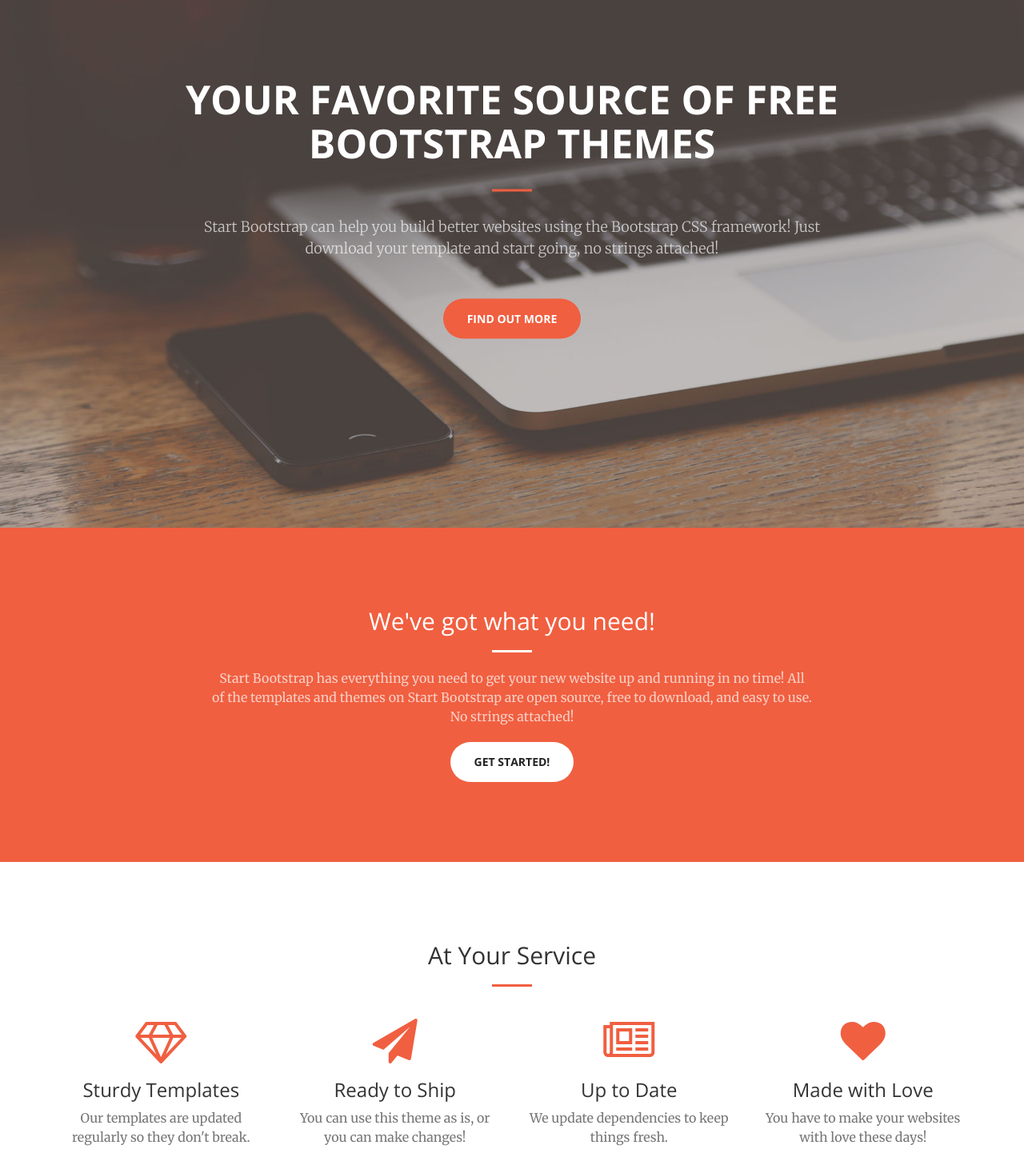
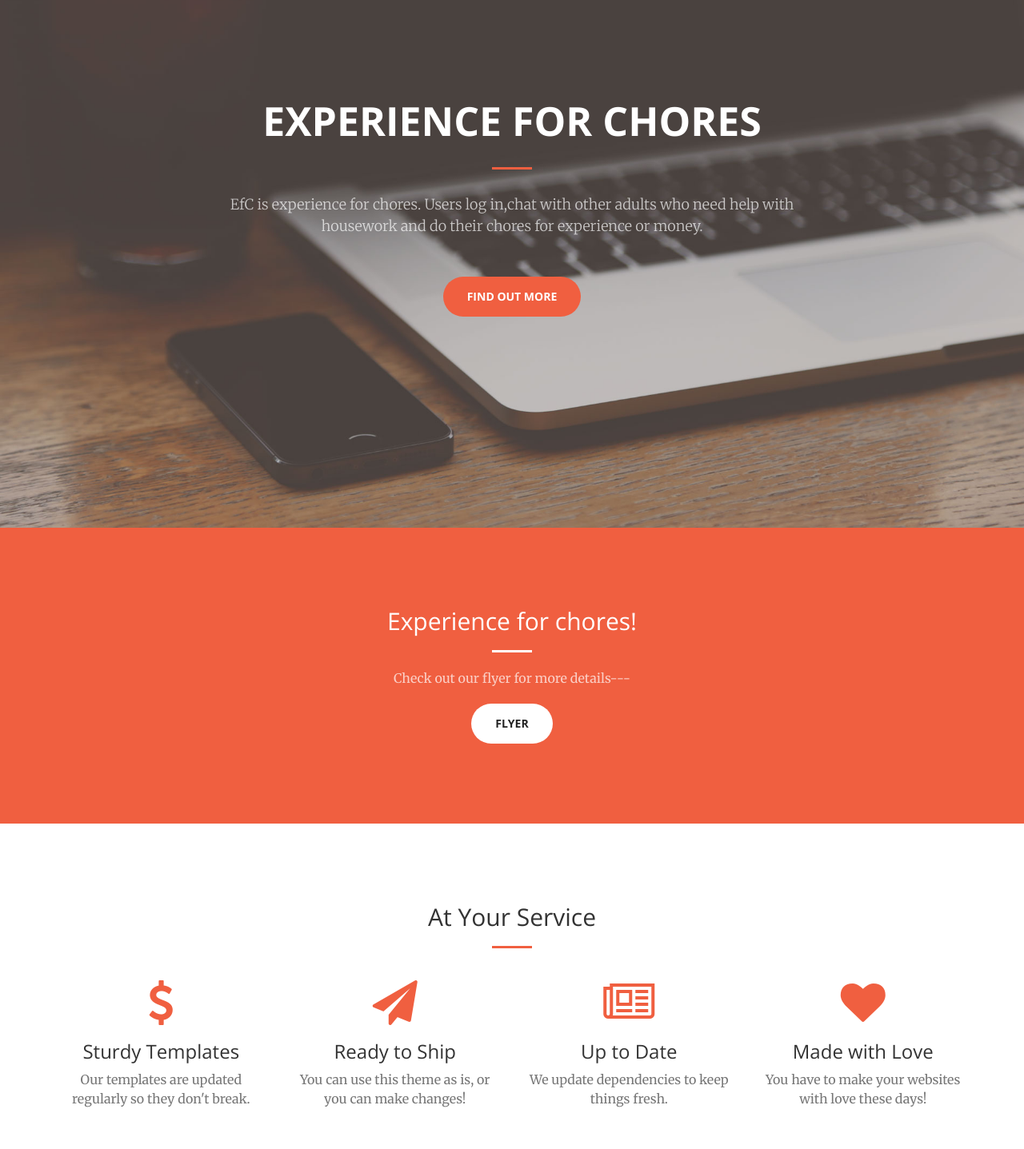
Before and after one commit to efcexperienceforchores/efcexperienceforchores.github.io, a website: page index.html in a window 1280 px wide. Shown: the part 140-1577 px from the top of the page at 80% size. Drawn offline with nearby package versions, Linux system fonts and the light colour scheme.

Commit message:
Update index.html

```diff
--- a/index.html
+++ b/index.html
@@ -85,9 +85,9 @@
     <header>
         <div class="header-content">
             <div class="header-content-inner">
-                <h1 id="homeHeading">Your Favorite Source of Free Bootstrap Themes</h1>
+                <h1 id="homeHeading">Experience for chores</h1>
                 <hr>
-                <p>Start Bootstrap can help you build better websites using the Bootstrap CSS framework! Just download your template and start going, no strings attached!</p>
+                <p>EfC is experience for chores. Users log in,chat with other adults who need help with housework and do their chores for experience or money.</p>
                 <a href="#about" class="btn btn-primary btn-xl page-scroll">Find Out More</a>
             </div>
         </div>
@@ -97,10 +97,10 @@
         <div class="container">
             <div class="row">
                 <div class="col-lg-8 col-lg-offset-2 text-center">
-                    <h2 class="section-heading">We've got what you need!</h2>
+                    <h2 class="section-heading">Experience for chores!</h2>
                     <hr class="light">
-                    <p class="text-faded">Start Bootstrap has everything you need to get your new website up and running in no time! All of the templates and themes on Start Bootstrap are open source, free to download, and easy to use. No strings attached!</p>
-                    <a href="#services" class="page-scroll btn btn-default btn-xl sr-button">Get Started!</a>
+                    <p class="text-faded">Check out our flyer for more details---</p>
+                    <a href="#services" class="page-scroll btn btn-default btn-xl sr-button">flyer</a>
                 </div>
             </div>
         </div>
@@ -119,7 +119,7 @@
             <div class="row">
                 <div class="col-lg-3 col-md-6 text-center">
                     <div class="service-box">
-                        <i class="fa fa-4x fa-diamond text-primary sr-icons"></i>
+                        <i class="fa fa-4x fa-dollar text-primary sr-icons"></i>
                         <h3>Sturdy Templates</h3>
                         <p class="text-muted">Our templates are updated regularly so they don't break.</p>
                     </div>
```
